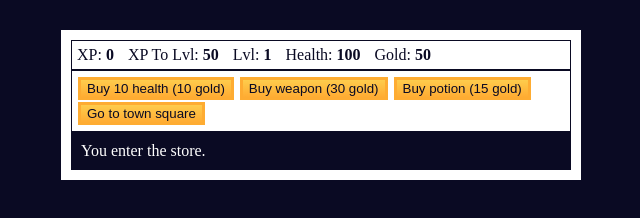
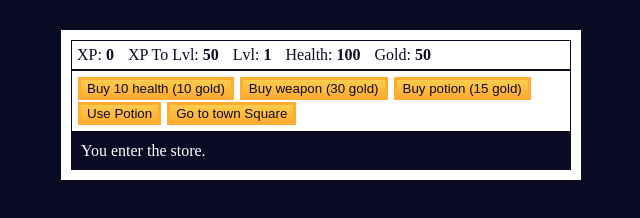
Before and after one commit to Atla-Dev/rpg-game, a plain HTML site: page index.html in a window 1280 px wide. Both pictures are taken after a click on the button "Go to store". Shown: the whole page, without its empty margins (319-959 px from the left). Drawn offline with Linux system fonts and the light colour scheme.

Commit message:
Updated game
-Added a use potion button
-Coded the usepotion function
-Tidied button order

```diff
--- a/index.html
+++ b/index.html
@@ -18,7 +18,8 @@
         <button id="button1">Go to store</button>
         <button id="button2">Go to cave</button>
         <button id="button3">Fight dragon</button>
-        <button id="button4">Inventory</button>
+        <button id="button4">Use Potion</button>
+        <button id="button5">Inventory</button>
       </div>
       <div id="monsterStats">
         <span class="stat">Monster Name: <strong><span id="monsterName"></span></strong></span>
--- a/script.js
+++ b/script.js
@@ -12,6 +12,7 @@ const button1 = document.querySelector('#button1');
 const button2 = document.querySelector("#button2");
 const button3 = document.querySelector("#button3");
 const button4 = document.querySelector("#button4");
+const button5 = document.querySelector("#button5");
 const text = document.querySelector("#text");
 const xpText = document.querySelector("#xpText");
 const xpToLvlText = document.querySelector("#xpToLvlText");
@@ -52,56 +53,56 @@ const monsters = [
 const locations = [
   {
     name: "town square",
-    "button text": ["Go to store", "Go to cave", "Fight dragon", "Inventory"],
-    "button functions": [goStore, goCave, fightDragon, goInventory],
+    "button text": ["Go to store", "Go to cave", "Fight dragon", "Use potion", "Inventory"],
+    "button functions": [goStore, goCave, fightDragon, usePotion, goInventory],
     text: "You are in the town square. You see a sign that says \"Store\"."
   },
   {
     name: "store",
-    "button text": ["Buy 10 health (10 gold)", "Buy weapon (30 gold)", "Buy potion (15 gold)", "Go to town square"],
-    "button functions": [buyHealth, buyWeapon, buyPotion, goTown],
+    "button text": ["Buy 10 health (10 gold)", "Buy weapon (30 gold)", "Buy potion (15 gold)", "Use Potion", "Go to town Square"],
+    "button functions": [buyHealth, buyWeapon, buyPotion, usePotion, goTown],
     text: "You enter the store."
   },
   {
     name: "cave",
-    "button text": ["Fight slime", "Fight fanged beast", "Fight Goblin", "Go to town Square"],
-    "button functions": [fightSlime, fightBeast, fightGoblin, goTown],
+    "button text": ["Fight slime", "Fight fanged beast", "Fight Goblin", "Use potion", "Go to town Square"],
+    "button functions": [fightSlime, fightBeast, fightGoblin, usePotion, goTown],
     text: "You enter the cave. You see some monsters."
   },
   {
     name: "fight",
-    "button text": ["Attack", "Dodge", "Run", "Inventory"],
-    "button functions": [attack, dodge, goTown, goInventory],
+    "button text": ["Attack", "Dodge", "Run", "Use potion", "Inventory"],
+    "button functions": [attack, dodge, goTown, usePotion, goInventory],
     text: "You are fighting a monster."
   },
   {
     name: "kill monster",
-    "button text": ["Go to town square", "Go to town square", "Go to town square", "Go to town square"],
-    "button functions": [goTown, goTown, easterEgg, goTown],
+    "button text": ["Go to town square", "Go to town square", "Go to town square", "Go to town square", "Go to town square"],
+    "button functions": [goTown, goTown, easterEgg, goTown, goTown],
     text: 'The monster screams "Arg!" as it dies. You gain experience points and find gold.'
   },
   {
     name: "lose",
-    "button text": ["REPLAY?", "REPLAY?", "REPLAY?", "REPLAY?"],
-    "button functions": [restart, restart, restart, restart],
+    "button text": ["REPLAY?", "REPLAY?", "REPLAY?", "REPLAY?", "REPLAY?"],
+    "button functions": [restart, restart, restart, restart, restart],
     text: "You die. &#x2620;"
   },
   {
     name: "win",
-    "button text": ["REPLAY?", "REPLAY?", "REPLAY?", "REPLAY?"],
-    "button functions": [restart, restart, restart, restart],
+    "button text": ["REPLAY?", "REPLAY?", "REPLAY?", "REPLAY?", "REPLAY?"],
+    "button functions": [restart, restart, restart, restart, restart],
     text: "You defeat the dragon! YOU WIN THE GAME! &#x1F389;"
   },
   {
     name: "easter egg",
-    "button text": ["2", "8", "Go to town square?", "Go to town square?"],
-    "button functions": [pickTwo, pickEight, goTown, goTown],
+    "button text": ["2", "8", "Go to town square?", "Go to town square?", "Go to town square?"],
+    "button functions": [pickTwo, pickEight, goTown, goTown, goTown],
     text: "You find a secret game. Pick a number above. Ten numbers will be randomly chosen between 0 and 10. If the number you choose matches one of the random numbers, you win!"
   },
   {
     name: "inventory",
-    "button text": ["Go to store", "Go to cave", "Go to town square", "Close"],
-    "button functions": [goStore, goCave, goTown, goTown],
+    "button text": ["Go to store", "Go to cave", "Go to town square", "Use Potion ", "Close inventory"],
+    "button functions": [goStore, goCave, goTown, usePotion, goTown],
     text: " In your inventory you have: " + inventory,
   }
 ];
@@ -114,7 +115,8 @@ const items = [
 button1.onclick = goStore;
 button2.onclick = goCave;
 button3.onclick = fightDragon;
-button4.onclick = goInventory;
+button4.onclick = usePotion;
+button5.onclick = goInventory;
 
 function update(location) {
   monsterStats.style.display = "none";
@@ -127,8 +129,15 @@ function update(location) {
     button4.innerText = location["button text"][3];
     button4.onclick = location["button functions"][3];
     } else {
-      button4.style.display = "none";
+      button4.style.display = "inline-block";
     }
+
+  if (location["button text"].length > 4) {
+    button5.innerText = location["button text"][4];
+    button5.onclick = location["button functions"][4];
+  } else {
+    button5.style.display = "inline-block";
+  }
 
   button1.onclick = location["button functions"][0];
   button2.onclick = location["button functions"][1];
@@ -192,6 +201,17 @@ function buyPotion() {
   }
 }
 
+function usePotion() {
+  if (inventory.includes('health potion') && health < 100) {
+    inventory.splice(inventory.indexOf('health potion'), 1);
+    health += 20;
+    healthText.innerText = health;
+    text.innerText = "You used a health potion.";
+  } else {
+    text.innerText = "You are not able to do that right now.";
+  }
+}
+
 function sellWeapon() {
   if (inventory.length > 1) {
     gold += 15;
@@ -229,6 +249,7 @@ function goFight() {
   monsterStats.style.display = "block";
   monsterName.innerText = monsters[fighting].name;
   monsterHealthText.innerText = monsterHealth;
+
 }
 
 function attack() {
```
